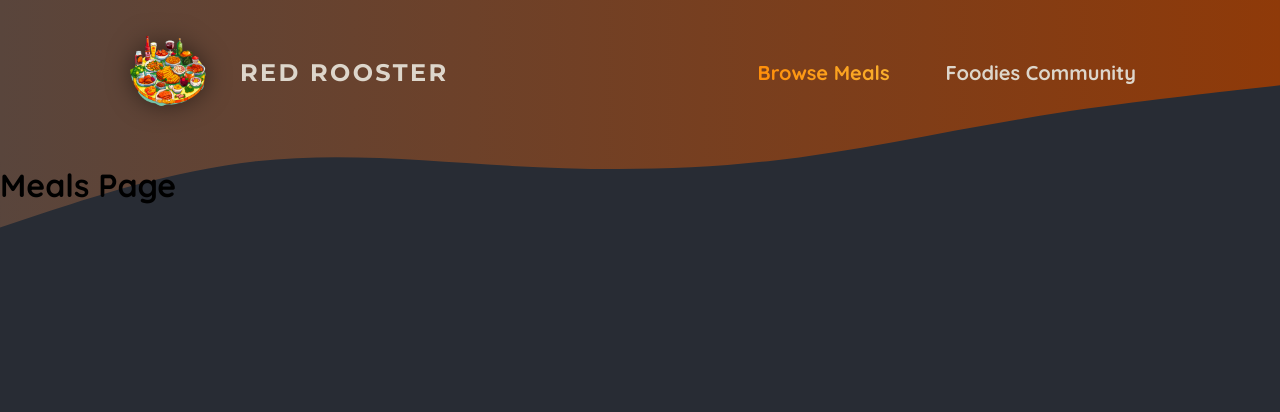
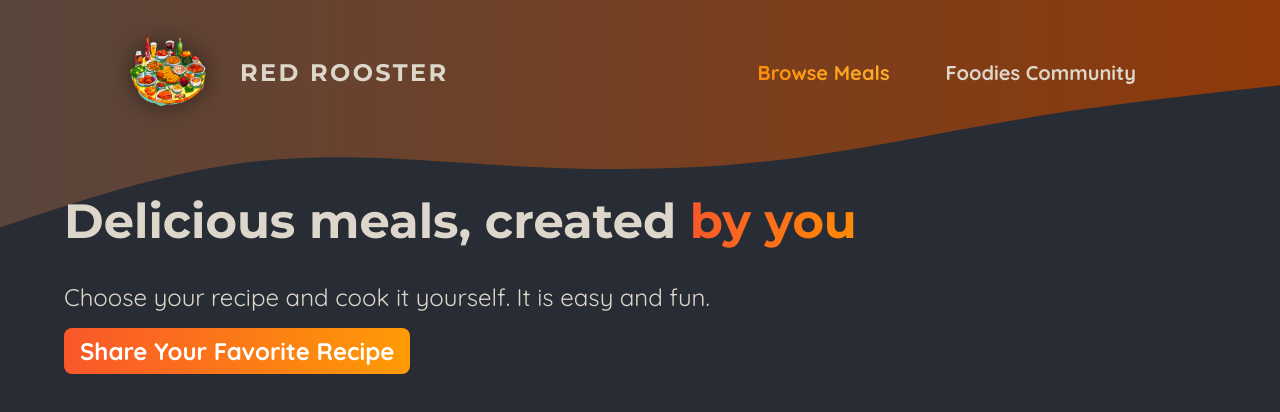
Before and after one commit to DeeKoders/red-rooster-app-next14, a Next.js app: page /meals in a window 1280 px wide. Shown: the top 412 px of the page. Built offline with nearby package versions, Linux system fonts and the light colour scheme.

Commit message:
add-meals-page

```diff
--- a/app/meals/page.js
+++ b/app/meals/page.js
@@ -1,3 +1,21 @@
+import Link from "next/link";
+import classes from "./page.module.css";
+import MealGrid from "./meal-grid";
+
 export default function MealsPage() {
-  return <h1>Meals Page</h1>;
+  return (
+    <>
+      <header className={classes.header}>
+        <h1>
+          Delicious meals, created{" "}
+          <span className={classes.highlight}>by you</span>
+        </h1>
+        <p>Choose your recipe and cook it yourself. It is easy and fun.</p>
+        <p className={classes.cta}>
+          <Link href={"/meals/share"}>Share Your Favorite Recipe</Link>
+        </p>
+      </header>
+      <main className={classes.main}>{/* <MealGrid meals={[]} /> */}</main>
+    </>
+  );
 }
--- /dev/null
+++ b/app/meals/page.module.css
@@ -0,0 +1,51 @@
+.header {
+  gap: 3rem;
+  margin: 3rem auto 5rem auto;
+  width: 90%;
+  max-width: 75rem;
+  color: #ddd6cb;
+  font-size: 1.5rem;
+}
+
+.header h1 {
+  font-family: "Montserrat", sans-serif;
+}
+
+.highlight {
+  background: linear-gradient(90deg, #f9572a, #ff8a05);
+  background-clip: text;
+  -webkit-background-clip: text;
+  -webkit-text-fill-color: transparent;
+}
+
+.header p {
+  margin: 0;
+}
+
+.cta a {
+  display: inline-block;
+  margin-top: 1rem;
+  padding: 0.5rem 1rem;
+  border-radius: 0.5rem;
+  background: linear-gradient(90deg, #f9572a, #ff9b05);
+  color: #ffffff;
+  font-weight: bold;
+  text-decoration: none;
+}
+
+.loading {
+  text-align: center;
+  animation: loading 1.2s ease-in-out infinite;
+}
+
+@keyframes loading {
+  0% {
+    color: #e9e9e9;
+  }
+  50% {
+    color: #b89b84;
+  }
+  100% {
+    color: #e9e9e9;
+  }
+}
```
